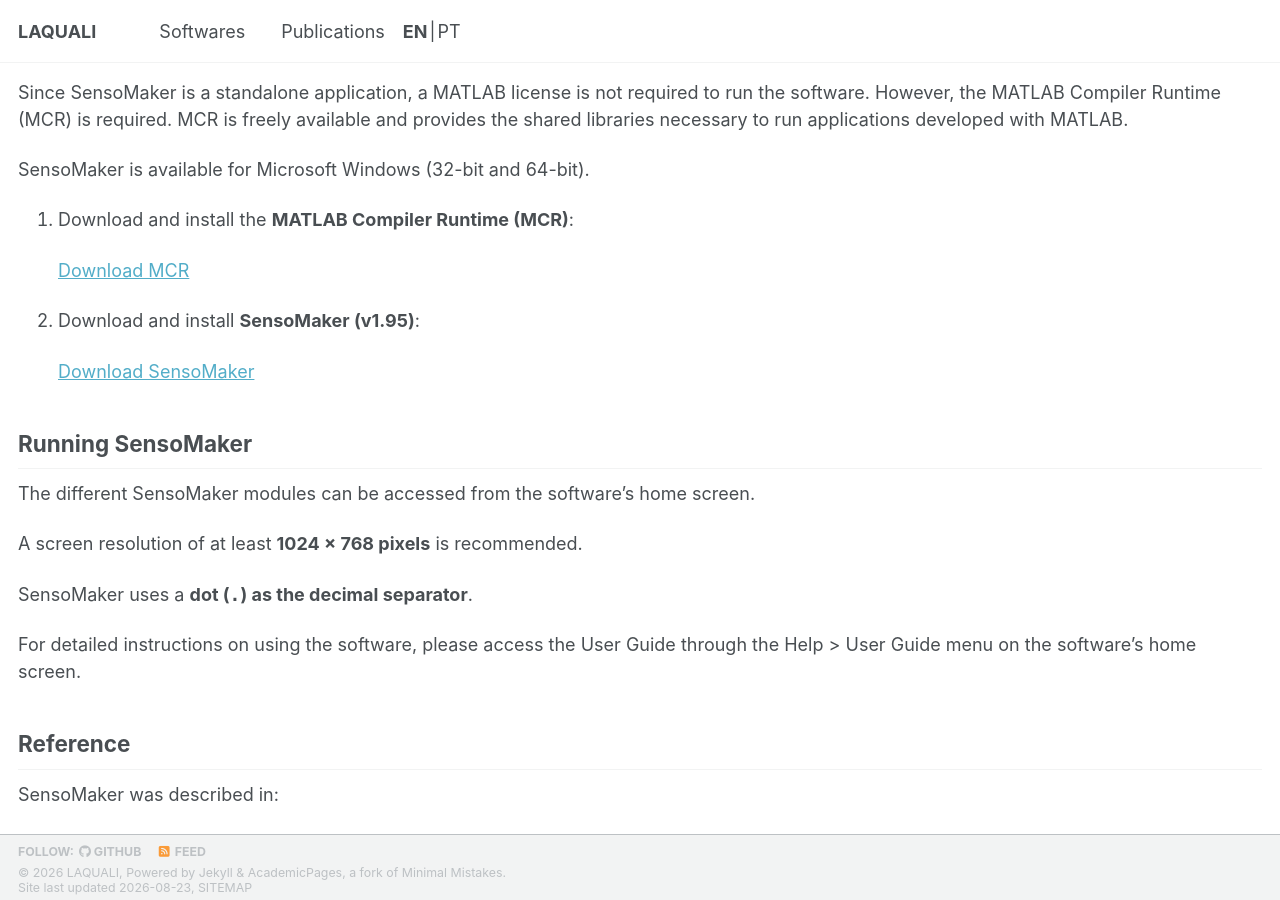
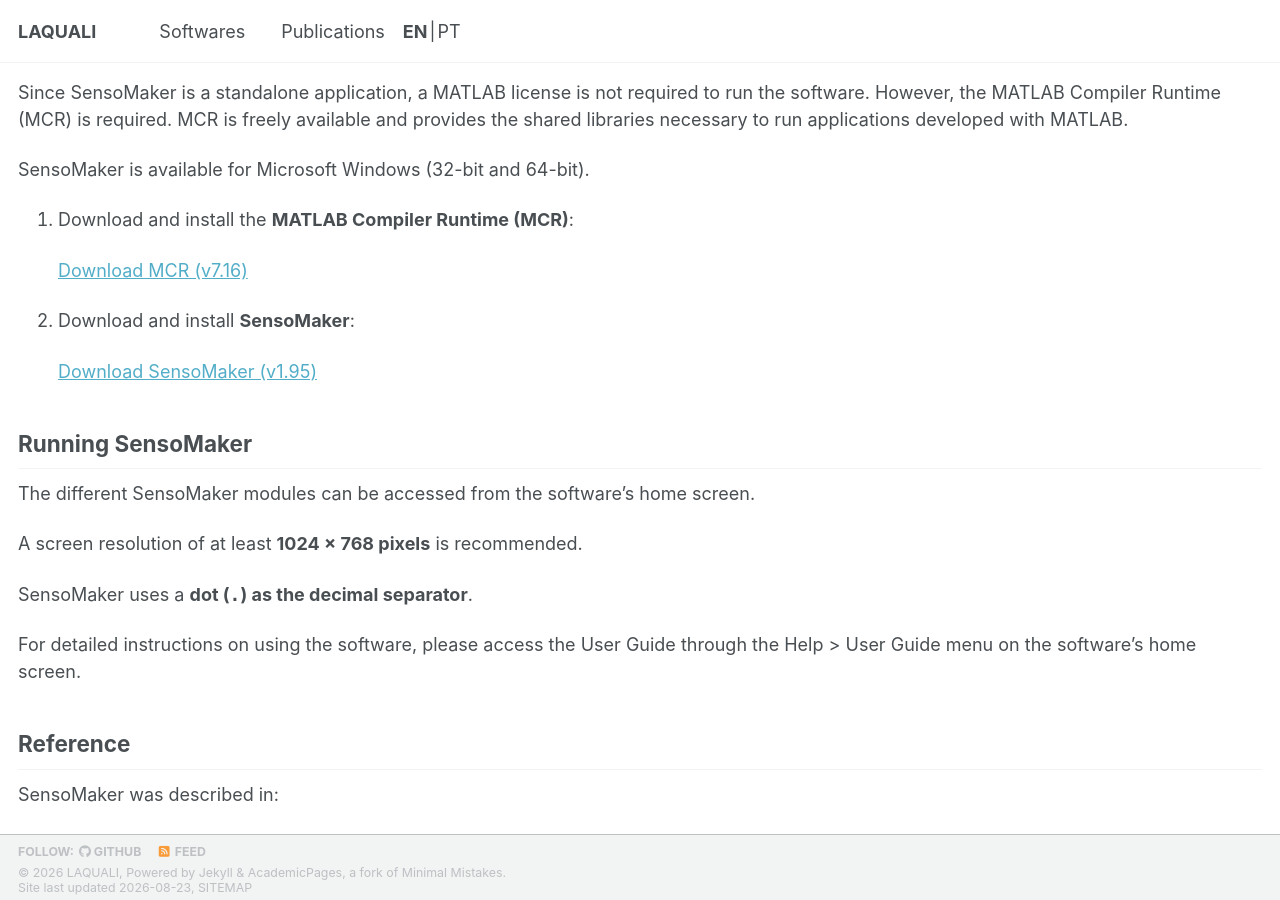
Before and after one commit to LAQUALI-UFLA/laquali-ufla.github.io, a Jekyll site: the page built from _pages/softwares/sensomaker.md, in a window 1280 px wide and 900 px high, scrolled down 1688 px. Built offline with Jekyll 4.4.1, drawn with Linux system fonts in a browser that asks for light colours; a style sheet for code colours, icons or effects is not loaded.

Commit message:
Update download links and version information for SensoMaker

```diff
--- a/_pages/softwares/sensomaker.md
+++ b/_pages/softwares/sensomaker.md
@@ -53,11 +53,11 @@ SensoMaker is available for Microsoft Windows (32-bit and 64-bit).
 
 1. Download and install the **MATLAB Compiler Runtime (MCR)**:
 
-   [Download MCR](https://www.dropbox.com/scl/fi/413gsdj747myotqo7m77u/MCRInstaller.exe?rlkey=wb6u5iir8zd9d1mlqdf0thwnx&st=82y878m8&dl=1)
+   [Download MCR (v7.16)](https://www.dropbox.com/scl/fi/413gsdj747myotqo7m77u/MCRInstaller.exe?rlkey=wb6u5iir8zd9d1mlqdf0thwnx&st=82y878m8&dl=1)
 
-2. Download and install **SensoMaker (v1.95)**:
+2. Download and install **SensoMaker**:
 
-   [Download SensoMaker](https://www.dropbox.com/scl/fi/c0pm7d3pmj1pxgwg72zz8/SensoMaker_1-95_setup.exe?rlkey=heioj2fz25fw4b3jmh8iarzl7&st=fniip3bb&dl=1)
+   [Download SensoMaker (v1.95)](https://www.dropbox.com/scl/fi/c0pm7d3pmj1pxgwg72zz8/SensoMaker_1-95_setup.exe?rlkey=heioj2fz25fw4b3jmh8iarzl7&st=fniip3bb&dl=1)
 
 ## Running SensoMaker
 The different SensoMaker modules can be accessed from the software's home screen.
```
